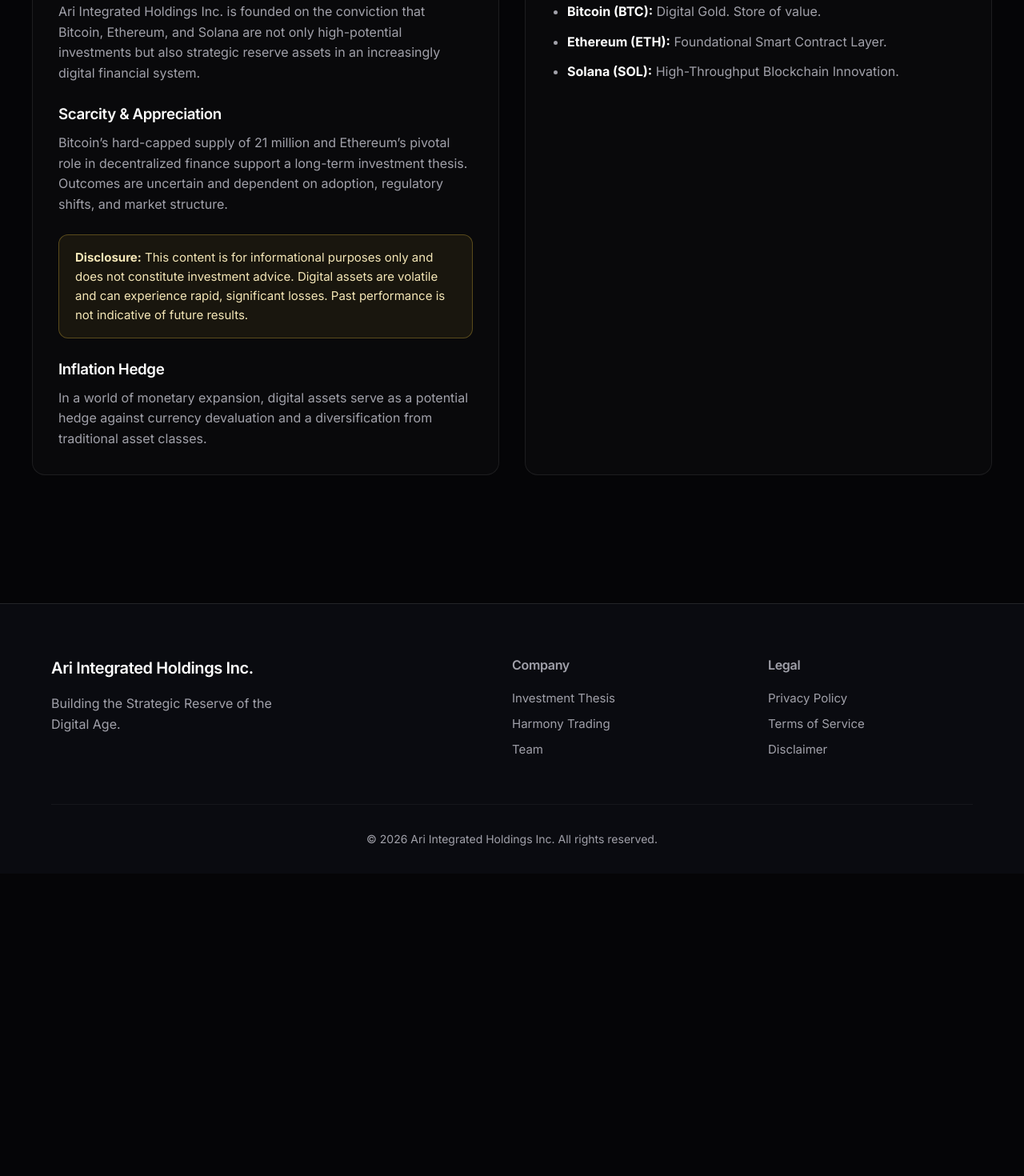
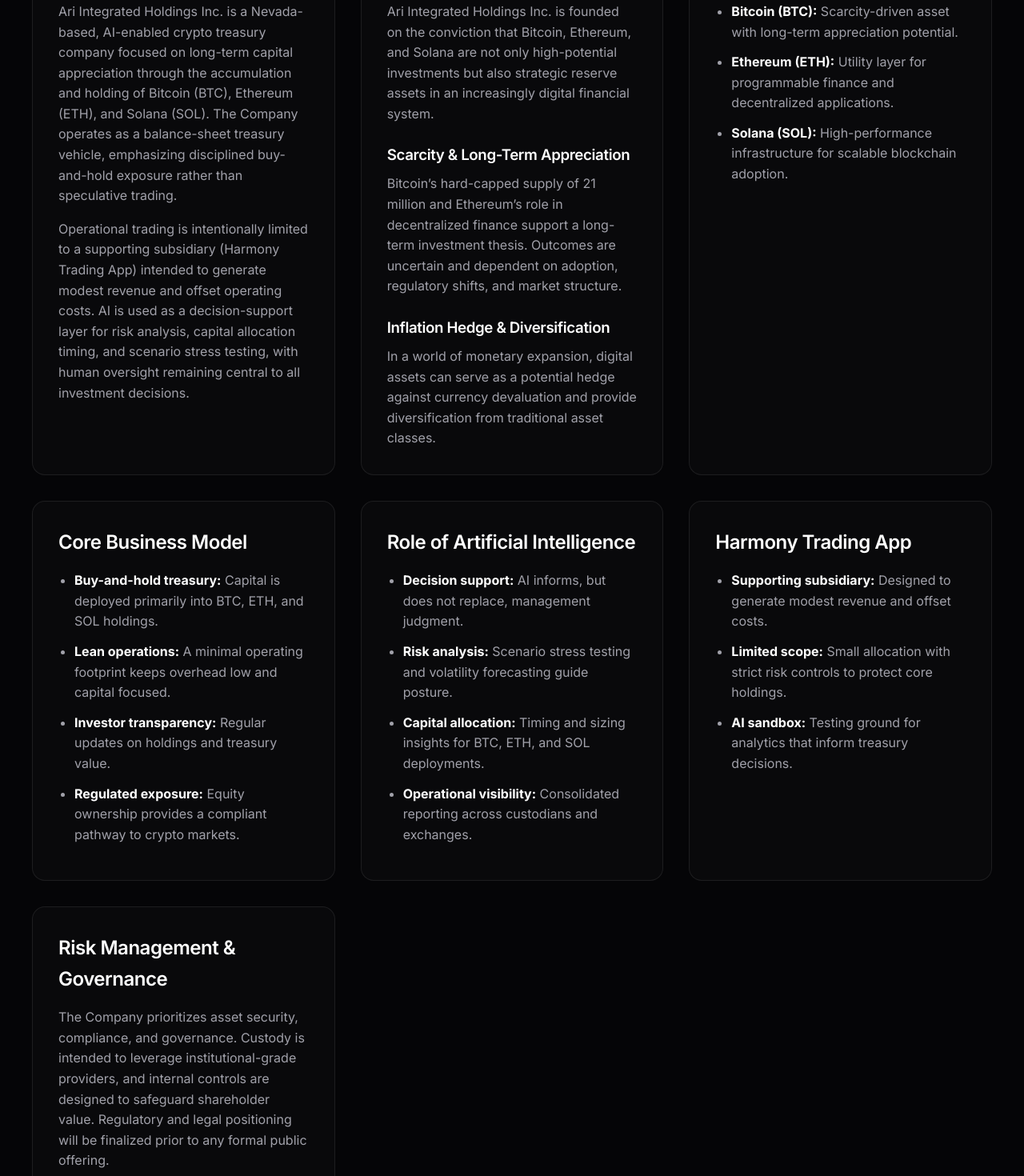
Before and after one commit to Mitchel34/ari-integrated-holdings-inc, a Next.js app: page /thesis in a window 1280 px wide. Shown: the part 420-1890 px from the top of the page at 80% size. Before the commit the page ends 1512 px from the top, so only its background shows below. Built offline with nearby package versions, Linux system fonts and the light colour scheme.

Commit message:
Align web copy with prospectus

```diff
--- a/src/app/page.tsx
+++ b/src/app/page.tsx
@@ -59,8 +59,8 @@
             <Card variant="glass">
               <h3 className={styles.cardTitle}>Digital Treasury</h3>
               <p className={styles.cardText}>
-                Accumulating high-conviction assets: Bitcoin (BTC), Ethereum (ETH), and Solana (SOL).
-                We view these as foundational assets for the future digital economy.
+                A buy-and-hold balance-sheet strategy focused on Bitcoin (BTC), Ethereum (ETH), and Solana (SOL),
+                held as long-term treasury assets rather than speculative trading positions.
               </p>
             </Card>
             <Card variant="glass">
@@ -74,7 +74,7 @@
               <h3 className={styles.cardTitle}>Regulated Exposure</h3>
               <p className={styles.cardText}>
                 Aiming to provide investors with secure, equity-based exposure to crypto assets
-                without the complexities of self-custody or regulatory hurdles.
+                without the complexities of self-custody, with a long-term path toward public-market access.
               </p>
             </Card>
           </div>
--- a/src/app/thesis/page.tsx
+++ b/src/app/thesis/page.tsx
@@ -11,39 +11,95 @@
 
             <div className={styles.grid}>
                 <div className={styles.textBlock}>
+                    <h2>Executive Summary</h2>
+                    <p>
+                        Ari Integrated Holdings Inc. is a Nevada-based, AI-enabled crypto treasury company
+                        focused on long-term capital appreciation through the accumulation and holding of
+                        Bitcoin (BTC), Ethereum (ETH), and Solana (SOL). The Company operates as a balance-sheet
+                        treasury vehicle, emphasizing disciplined buy-and-hold exposure rather than speculative
+                        trading.
+                    </p>
+                    <p>
+                        Operational trading is intentionally limited to a supporting subsidiary (Harmony Trading App)
+                        intended to generate modest revenue and offset operating costs. AI is used as a decision-support
+                        layer for risk analysis, capital allocation timing, and scenario stress testing, with human
+                        oversight remaining central to all investment decisions.
+                    </p>
+                </div>
+
+                <div className={styles.textBlock}>
                     <h2>The Case for Digital Assets</h2>
                     <p>
                         Ari Integrated Holdings Inc. is founded on the conviction that Bitcoin, Ethereum, and Solana
-                        are not only high-potential investments but also strategic reserve assets
-                        in an increasingly digital financial system.
+                        are not only high-potential investments but also strategic reserve assets in an increasingly
+                        digital financial system.
                     </p>
-                    <h3>Scarcity & Appreciation</h3>
+                    <h3>Scarcity & Long-Term Appreciation</h3>
                     <p>
-                        Bitcoin’s hard-capped supply of 21 million and Ethereum’s pivotal role in
-                        decentralized finance support a long-term investment thesis. Outcomes are
-                        uncertain and dependent on adoption, regulatory shifts, and market structure.
+                        Bitcoin’s hard-capped supply of 21 million and Ethereum’s role in decentralized finance
+                        support a long-term investment thesis. Outcomes are uncertain and dependent on adoption,
+                        regulatory shifts, and market structure.
                     </p>
-                    <div className={styles.disclaimer} role="note">
-                        <strong>Disclosure:</strong> This content is for informational purposes only
-                        and does not constitute investment advice. Digital assets are volatile and
-                        can experience rapid, significant losses. Past performance is not indicative
-                        of future results.
-                    </div>
-                    <h3>Inflation Hedge</h3>
+                    <h3>Inflation Hedge & Diversification</h3>
                     <p>
-                        In a world of monetary expansion, digital assets serve as a potential hedge
-                        against currency devaluation and a diversification from traditional asset classes.
+                        In a world of monetary expansion, digital assets can serve as a potential hedge against
+                        currency devaluation and provide diversification from traditional asset classes.
                     </p>
                 </div>
 
                 <div className={styles.textBlock}>
                     <h2>Why These Assets?</h2>
                     <ul>
-                        <li><strong>Bitcoin (BTC):</strong> Digital Gold. Store of value.</li>
-                        <li><strong>Ethereum (ETH):</strong> Foundational Smart Contract Layer.</li>
-                        <li><strong>Solana (SOL):</strong> High-Throughput Blockchain Innovation.</li>
+                        <li><strong>Bitcoin (BTC):</strong> Scarcity-driven asset with long-term appreciation potential.</li>
+                        <li><strong>Ethereum (ETH):</strong> Utility layer for programmable finance and decentralized applications.</li>
+                        <li><strong>Solana (SOL):</strong> High-performance infrastructure for scalable blockchain adoption.</li>
                     </ul>
                 </div>
+
+                <div className={styles.textBlock}>
+                    <h2>Core Business Model</h2>
+                    <ul>
+                        <li><strong>Buy-and-hold treasury:</strong> Capital is deployed primarily into BTC, ETH, and SOL holdings.</li>
+                        <li><strong>Lean operations:</strong> A minimal operating footprint keeps overhead low and capital focused.</li>
+                        <li><strong>Investor transparency:</strong> Regular updates on holdings and treasury value.</li>
+                        <li><strong>Regulated exposure:</strong> Equity ownership provides a compliant pathway to crypto markets.</li>
+                    </ul>
+                </div>
+
+                <div className={styles.textBlock}>
+                    <h2>Role of Artificial Intelligence</h2>
+                    <ul>
+                        <li><strong>Decision support:</strong> AI informs, but does not replace, management judgment.</li>
+                        <li><strong>Risk analysis:</strong> Scenario stress testing and volatility forecasting guide posture.</li>
+                        <li><strong>Capital allocation:</strong> Timing and sizing insights for BTC, ETH, and SOL deployments.</li>
+                        <li><strong>Operational visibility:</strong> Consolidated reporting across custodians and exchanges.</li>
+                    </ul>
+                </div>
+
+                <div className={styles.textBlock}>
+                    <h2>Harmony Trading App</h2>
+                    <ul>
+                        <li><strong>Supporting subsidiary:</strong> Designed to generate modest revenue and offset costs.</li>
+                        <li><strong>Limited scope:</strong> Small allocation with strict risk controls to protect core holdings.</li>
+                        <li><strong>AI sandbox:</strong> Testing ground for analytics that inform treasury decisions.</li>
+                    </ul>
+                </div>
+
+                <div className={styles.textBlock}>
+                    <h2>Risk Management & Governance</h2>
+                    <p>
+                        The Company prioritizes asset security, compliance, and governance. Custody is intended to
+                        leverage institutional-grade providers, and internal controls are designed to safeguard
+                        shareholder value. Regulatory and legal positioning will be finalized prior to any formal
+                        public offering.
+                    </p>
+                </div>
+            </div>
+
+            <div className={styles.disclaimer} role="note">
+                <strong>Disclosure:</strong> This content is for informational purposes only and does not constitute
+                investment advice. Digital assets are volatile and can experience rapid, significant losses.
+                Past performance is not indicative of future results.
             </div>
         </Container>
     );
```
Also changed, not shown: src/app/harmony/page.tsx (+13 -12 lines), src/app/investors/page.tsx (+19 -7 lines).
